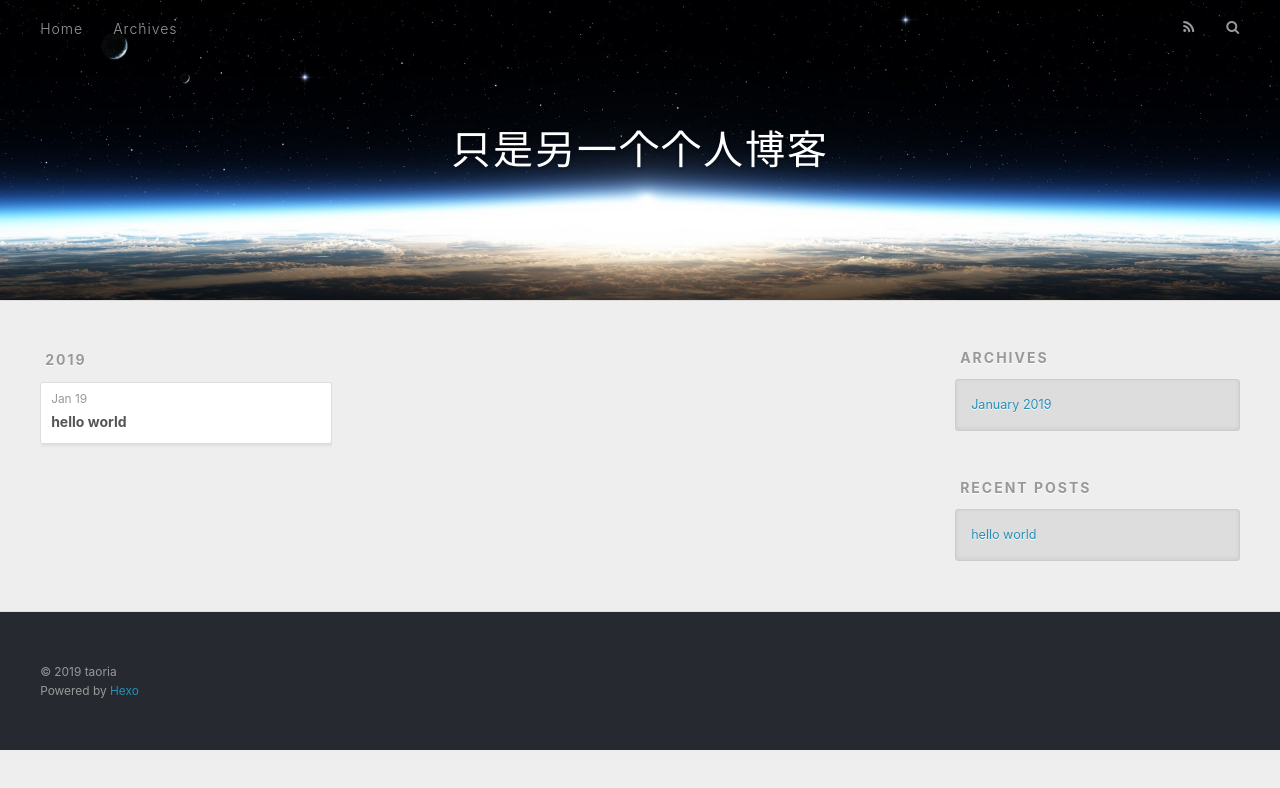
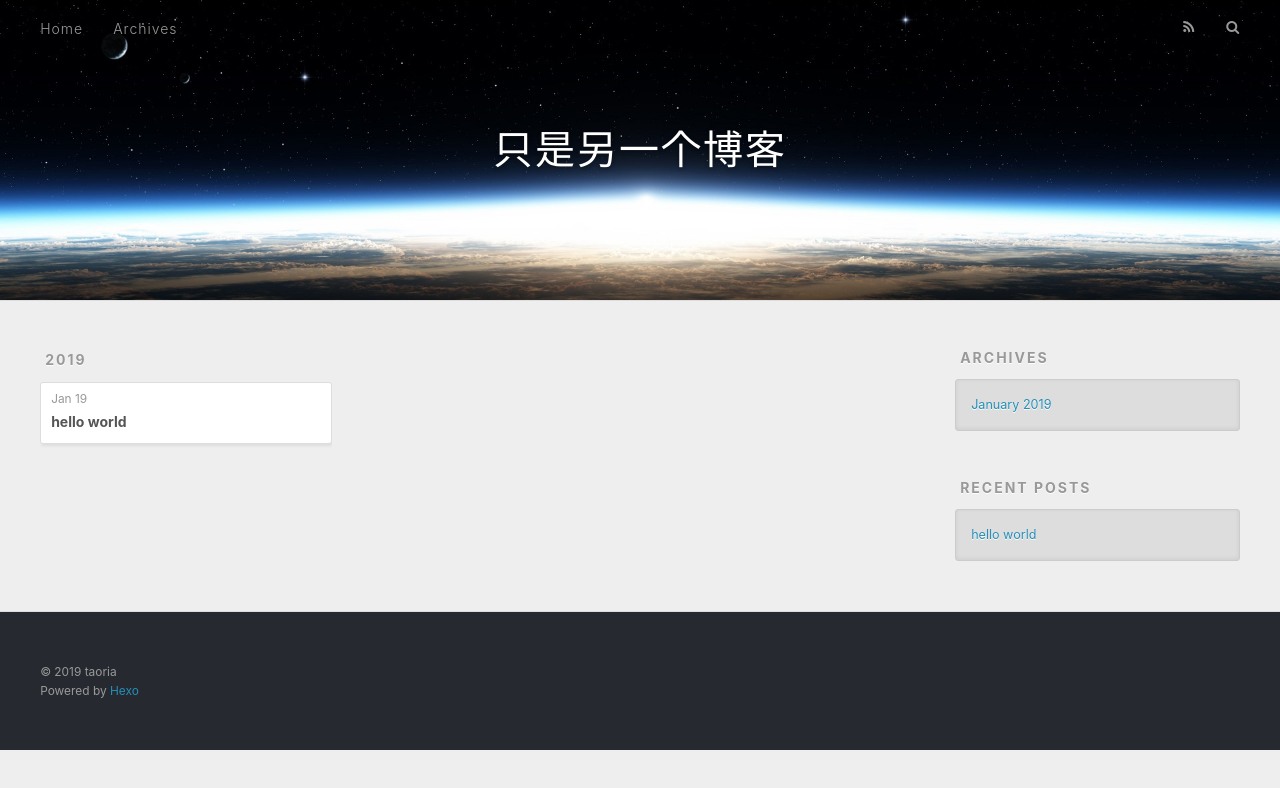
Before and after one commit to taoria/taoria.github.io, a plain HTML site: page archives/2019/01/index.html in a window 1280 px wide. Drawn offline with nearby package versions, Linux system fonts and the light colour scheme.

Commit message:
Site updated: 2019-01-19 22:49:26

```diff
--- a/archives/2019/01/index.html
+++ b/archives/2019/01/index.html
@@ -5,17 +5,17 @@
 
 
 
-  <title>Archives: 2019/1 | 只是另一个个人博客</title>
+  <title>Archives: 2019/1 | 只是另一个博客</title>
   <meta name="viewport" content="width=device-width, initial-scale=1, maximum-scale=1">
   <meta property="og:type" content="website">
-<meta property="og:title" content="只是另一个个人博客">
+<meta property="og:title" content="只是另一个博客">
 <meta property="og:url" content="https://taoria.github.io/archives/2019/01/index.html">
-<meta property="og:site_name" content="只是另一个个人博客">
+<meta property="og:site_name" content="只是另一个博客">
 <meta property="og:locale" content="default">
 <meta name="twitter:card" content="summary">
-<meta name="twitter:title" content="只是另一个个人博客">
+<meta name="twitter:title" content="只是另一个博客">
 
-    <link rel="alternate" href="/atom.xml" title="只是另一个个人博客" type="application/atom+xml">
+    <link rel="alternate" href="/atom.xml" title="只是另一个博客" type="application/atom+xml">
 
 
     <link rel="icon" href="/favicon.png">
@@ -34,7 +34,7 @@
   <div id="header-outer" class="outer">
     <div id="header-title" class="inner">
       <h1 id="logo-wrap">
-        <a href="/" id="logo">只是另一个个人博客</a>
+        <a href="/" id="logo">只是另一个博客</a>
       </h1>
 
     </div>
```
Also changed, not shown: 2019/01/19/hello-world-1/index.html (+4 -4 lines), archives/2019/index.html (+6 -6 lines), archives/index.html (+6 -6 lines), index.html (+6 -6 lines).
